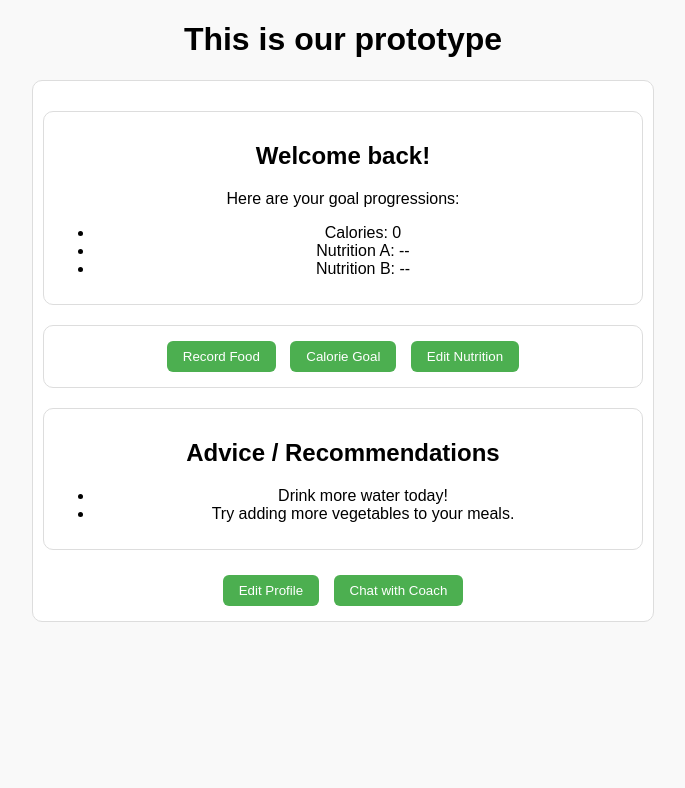
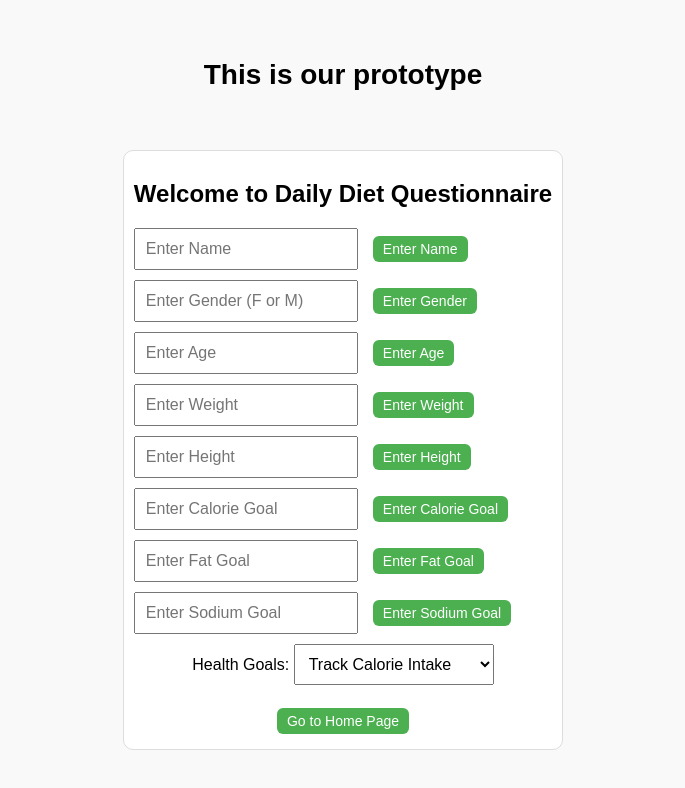
Before and after one commit to GK2026/CSC-330-Project, a plain HTML site: page Project.html in a window 1280 px wide. Shown: the whole page, without its empty margins (297-982 px from the left). Drawn offline with Linux system fonts and the light colour scheme.

Commit message:
questionnaire incorporated

```diff
--- a/Project.html
+++ b/Project.html
@@ -5,12 +5,112 @@
   <meta name="viewport" content="width=device-width, initial-scale=1.0" />
   <title>Daily Diet Tracker</title>
   <link rel="stylesheet" href="style.css" />
+  <style>
+    body {
+      font-family: Arial, sans-serif;
+      display: flex;
+      flex-direction: column;
+      align-items: center;
+      gap: 20px;
+      margin: 40px;
+    }
+
+    h1 { font-size: 28px; }
+
+    .input-group {
+      display: flex;
+      gap: 10px;
+      align-items: center;
+      margin-bottom: 10px;
+    }
+
+    input, select {
+      padding: 10px;
+      font-size: 16px;
+      width: 200px;
+    }
+
+    button {
+      padding: 5px 10px;
+      font-size: 14px;
+      cursor: pointer;
+    }
+
+    .hidden { display: none; }
+
+    .popup {
+      position: fixed;
+      top: 20%;
+      left: 50%;
+      transform: translateX(-50%);
+      background-color: #fff;
+      border: 2px solid #333;
+      border-radius: 10px;
+      padding: 20px;
+      z-index: 10;
+    }
+  </style>
 </head>
 <body>
   <h1 id="header">Daily Diet</h1>
 
+  <!-- QUESTIONNAIRE PAGE -->
+  <section id="question">
+    <h2>Welcome to Daily Diet Questionnaire</h2>
+
+    <div class="input-group">
+      <input type="text" id="NameInput" placeholder="Enter Name" />
+      <button id="NameBtn">Enter Name</button>
+    </div>
+
+    <div class="input-group">
+      <input type="text" id="GenderInput" placeholder="Enter Gender (F or M)" />
+      <button id="GenderBtn">Enter Gender</button>
+    </div>
+
+    <div class="input-group">
+      <input type="number" id="AgeInput" placeholder="Enter Age" />
+      <button id="AgeBtn">Enter Age</button>
+    </div>
+
+    <div class="input-group">
+      <input type="number" id="WeightInput" placeholder="Enter Weight" />
+      <button id="WeightBtn">Enter Weight</button>
+    </div>
+
+    <div class="input-group">
+      <input type="number" id="HeightInput" placeholder="Enter Height" />
+      <button id="HeightBtn">Enter Height</button>
+    </div>
+
+    <div class="input-group">
+      <input type="number" id="CalGoalInput" placeholder="Enter Calorie Goal" />
+      <button id="CalGoalBtn">Enter Calorie Goal</button>
+    </div>
+
+    <div class="input-group">
+      <input type="number" id="FatGoalInput" placeholder="Enter Fat Goal" />
+      <button id="FatGoalBtn">Enter Fat Goal</button>
+    </div>
+
+    <div class="input-group">
+      <input type="number" id="SodGoalInput" placeholder="Enter Sodium Goal" />
+      <button id="SodGoalBtn">Enter Sodium Goal</button>
+    </div>
+
+    <label for="HealthGoal">Health Goals:</label>
+    <select id="HealthGoal">
+      <option value="calories">Track Calorie Intake</option>
+      <option value="fat">Track Fat Intake</option>
+      <option value="sodium">Track Sodium Intake</option>
+    </select>
+    <br /><br />
+
+    <button id="toHomeBtn">Go to Home Page</button>
+  </section>
+
   <!-- HOME PAGE -->
-  <main id="homePage">
+  <main id="homePage" class="hidden">
     <section id="welcome">
       <h2>Welcome back!</h2>
       <p>Here are your goal progressions:</p>
@@ -38,10 +138,11 @@
     <footer>
       <button id="editProfileBtn"> Edit Profile</button>
       <button id="chatBtn"> Chat with Coach</button>
+      <button id="backToQuestionBtn">Back to Questionnaire</button> <!-- New button -->
     </footer>
   </main>
 
-  <!-- RECORD FOOD PAGE  -->
+  <!-- RECORD FOOD PAGE -->
   <section id="recordFood" class="hidden">
     <h2>Record Food</h2>
     <label>Food Name: <input type="text" id="foodName" /></label><br />
@@ -53,12 +154,11 @@
         <option value="3">3 servings</option>
       </select>
     </label><br />
-
     <button id="addCal">Add Calories</button>
     <button id="backHome1">Home</button>
   </section>
 
-  <!-- GOAL PAGE  -->
+  <!-- GOAL PAGE -->
   <section id="goalPage" class="hidden">
     <h2>Edit Calorie/Nutrition Goals</h2>
     <label>Goal A: <input type="text" id="goalA" /></label><br />
--- a/app.js
+++ b/app.js
@@ -3,7 +3,8 @@ document.addEventListener("DOMContentLoaded", () => {
   document.querySelector("#header").innerHTML = message;
   console.log(message);
 
-  // PAGE SECTIONS
+  // PAGES
+  const questionPage = document.getElementById("question");
   const homePage = document.getElementById("homePage");
   const recordFood = document.getElementById("recordFood");
   const goalPage = document.getElementById("goalPage");
@@ -13,10 +14,11 @@ document.addEventListener("DOMContentLoaded", () => {
   const recordFoodBtn = document.getElementById("recordFoodBtn");
   const goalBtn = document.getElementById("goalBtn");
   const editProfileBtn = document.getElementById("editProfileBtn");
-
   const backHome1 = document.getElementById("backHome1");
   const backHome2 = document.getElementById("backHome2");
   const closeProfile = document.getElementById("closeProfile");
+  const toHomeBtn = document.getElementById("toHomeBtn");
+  const backToQuestionBtn = document.getElementById("backToQuestionBtn");
 
   // NAVIGATION
   recordFoodBtn.addEventListener("click", () => {
@@ -47,7 +49,19 @@ document.addEventListener("DOMContentLoaded", () => {
     profilePopup.classList.add("hidden");
   });
 
-  // CALORIE TRACKER LOGIC
+  // QUESTIONNAIRE PAGE → HOME PAGE
+  toHomeBtn.addEventListener("click", () => {
+    questionPage.classList.add("hidden");
+    homePage.classList.remove("hidden");
+  });
+
+  // HOME PAGE → QUESTIONNAIRE PAGE
+  backToQuestionBtn.addEventListener("click", () => {
+    homePage.classList.add("hidden");
+    questionPage.classList.remove("hidden");
+  });
+
+  // CALORIE TRACKER
   const addBtn = document.getElementById("addCal");
   const calInput = document.getElementById("Calorie");
   const totalDisplay = document.getElementById("totalCal");
@@ -63,4 +77,28 @@ document.addEventListener("DOMContentLoaded", () => {
       alert("Please enter a valid calorie number.");
     }
   });
+
+  // HELPER FUNCTION FOR INPUT BUTTONS
+  function handleInput(buttonId, inputId, label) {
+    document.getElementById(buttonId).addEventListener("click", function () {
+      const value = document.getElementById(inputId).value;
+    });
+  }
+
+  // Attach handlers to questionnaire buttons
+  handleInput("NameBtn", "NameInput", "Name");
+  handleInput("GenderBtn", "GenderInput", "Gender");
+  handleInput("AgeBtn", "AgeInput", "Age");
+  handleInput("WeightBtn", "WeightInput", "Weight");
+  handleInput("HeightBtn", "HeightInput", "Height");
+  handleInput("CalGoalBtn", "CalGoalInput", "Calorie Goal");
+  handleInput("FatGoalBtn", "FatGoalInput", "Fat Goal");
+  handleInput("SodGoalBtn", "SodGoalInput", "Sodium Goal");
+
+  // Dropdown change
+  document.getElementById("HealthGoal").addEventListener("change", function () {
+    const selected = this.options[this.selectedIndex].text;
+    alert(`Selected Health Goal: ${selected}`);
+    console.log(`Health Goal: ${selected}`);
+  });
 });
```
Also changed, not shown: Question.html (+24 -29 lines).
